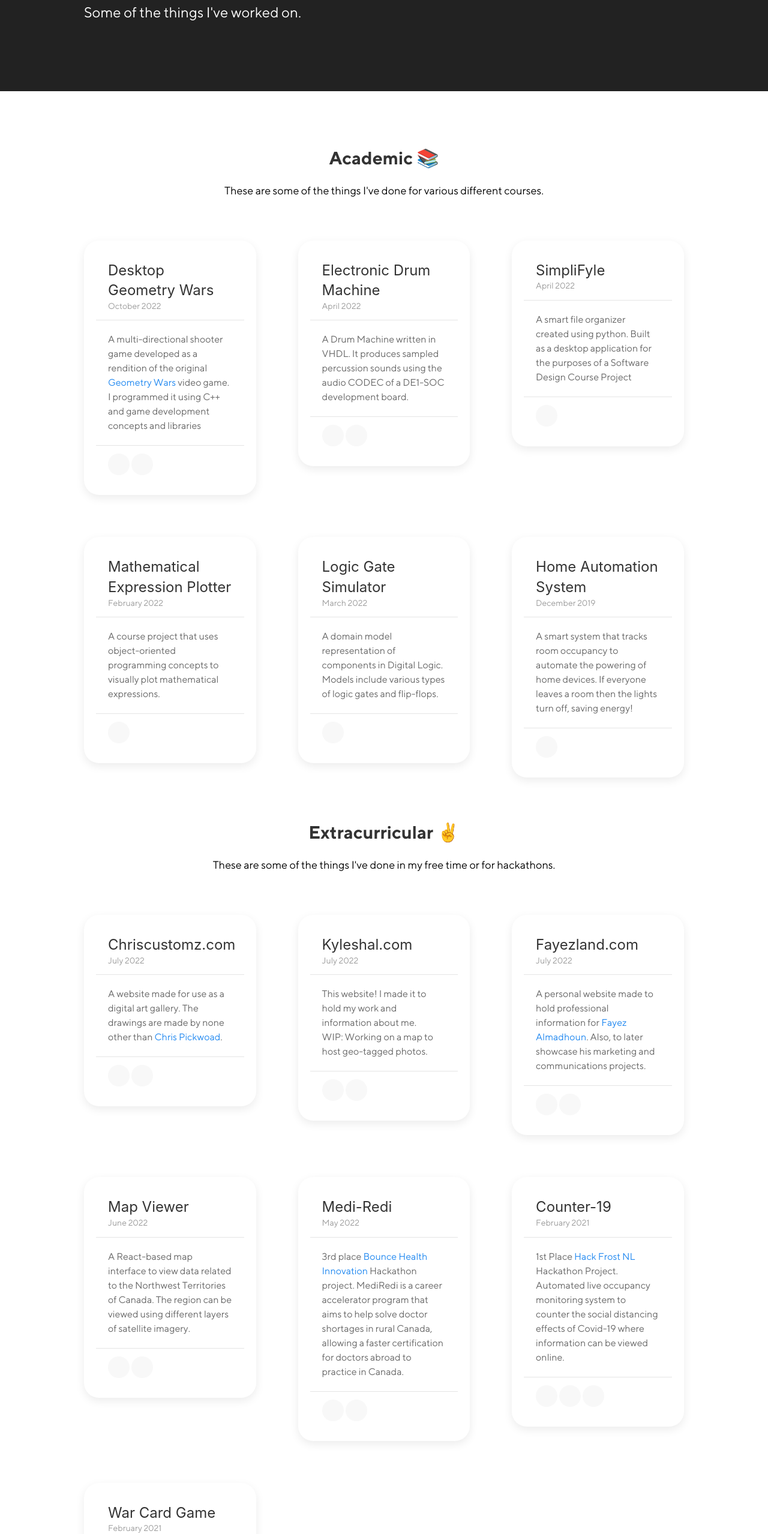
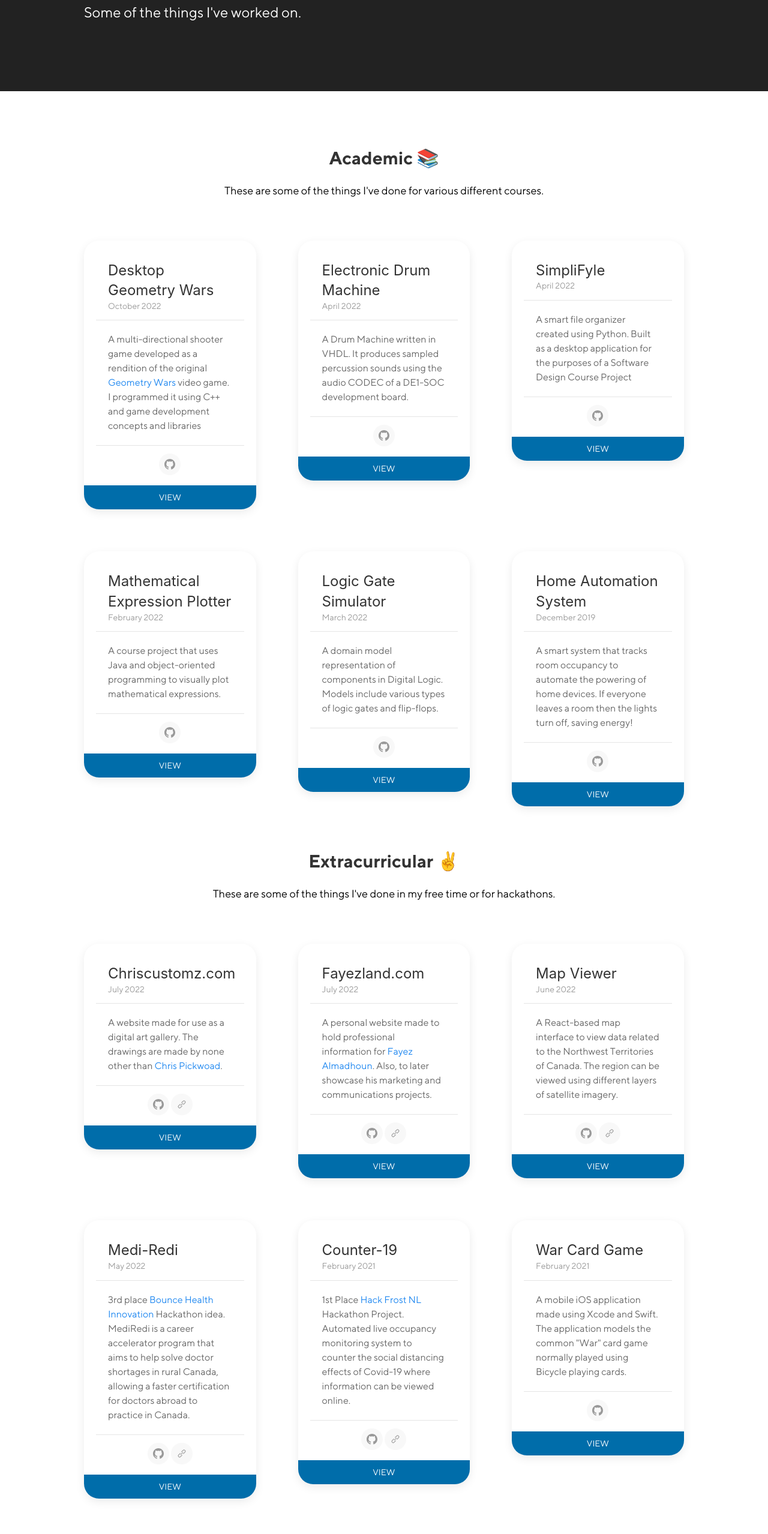
Before and after one commit to Kyle-Shal/portfolio-web, an Astro site: page /projects in a window 1280 px wide. Shown: the part 240-2797 px from the top of the page at 60% size. Built offline with nearby package versions, Linux system fonts and the light colour scheme; Astro itself is replaced by a stand-in of ours.

Commit message:
feat: images of projects

```diff
--- a/public/css/custom.css
+++ b/public/css/custom.css
@@ -32,6 +32,11 @@ footer{
 /* Modifying Classes */
 .border{
     border-radius: 20px;
+}
+
+.button-border{
+  border-radius: 0px 0px 25px 25px;
+  background-color: #006daa;
 }
 .position-center{
     position: absolute;
--- a/src/pages/projects.astro
+++ b/src/pages/projects.astro
@@ -38,9 +38,17 @@ import Layout from "../layouts/Layout.astro";
 								<p>A multi-directional shooter game developed as a rendition of the original <a href="https://www.xbox.com/en-US/games/store/geometry-wars-evolved/BP5G8K2M71PM">Geometry Wars</a> video game.
 									I programmed it using C++ and game development concepts and libraries</p>
 							</div>
-							<div class="uk-card-footer">
-								<a href="https://github.com/Kyle-Shal/vhdl-drum-machine" class="uk-icon-button" data-uk-icon="github"></a>
-								<a href="https://www.youtube.com/watch?v=ih_G2Vd_vkE&ab_channel=KyleShal" class="uk-icon-button" data-uk-icon="youtube"></a>
+							<div class="uk-card-footer uk-text-center">
+								<a href="https://github.com/Kyle-Shal/desktop-geometry-wars" class="uk-icon-button" data-uk-icon="github"></a> <br><br>
+								<a class="uk-button uk-button-secondary uk-position-bottom button-border" href="#modal-center" uk-toggle>View</a>
+								<div id="modal-center" class="uk-flex-top" uk-modal>
+									<div class="uk-modal-dialog uk-modal-body uk-margin-auto-vertical border" style="width: 1000px;">
+
+										<button class="uk-modal-close-default" type="button" uk-close></button>
+										<img src="/assets/projects/geometry-wars-1.png" alt="">
+										<img src="/assets/projects/geometry-wars-2.png" alt="">
+									</div>
+								</div>
 							</div>
 						</div>
 					</div>
@@ -62,9 +70,14 @@ import Layout from "../layouts/Layout.astro";
 								<p>A Drum Machine written in VHDL.
 									It produces sampled percussion sounds using the audio CODEC of a DE1-SOC development board.</p>
 							</div>
-							<div class="uk-card-footer">
-								<a href="https://github.com/Kyle-Shal/vhdl-drum-machine" class="uk-icon-button" data-uk-icon="github"></a>
-								<a href="https://www.youtube.com/watch?v=ih_G2Vd_vkE&ab_channel=KyleShal" class="uk-icon-button" data-uk-icon="youtube"></a>
+							<div class="uk-card-footer uk-text-center">
+								<a href="https://github.com/Kyle-Shal/vhdl-drum-machine" class="uk-icon-button" data-uk-icon="github"></a> <br><br>
+								<a class="uk-button uk-button-secondary uk-position-bottom button-border" href="#project-modal-2" uk-toggle>View</a>
+								<div id="project-modal-2" class="uk-flex-top" uk-modal>
+									<div class="uk-modal-dialog uk-modal-body uk-margin-auto-vertical border" style="width: 1000px;">
+										<button class="uk-modal-close-default" type="button" uk-close></button>
+										<iframe width="100%" height="700px" src="https://www.youtube.com/embed/ih_G2Vd_vkE" title="YouTube video player" frameborder="0" allow="accelerometer; autoplay; clipboard-write; encrypted-media; gyroscope; picture-in-picture" allowfullscreen></iframe>									</div>
+								</div>
 							</div>
 						</div>
 					</div>
@@ -80,10 +93,20 @@ import Layout from "../layouts/Layout.astro";
 								</div>
 							</div>
 							<div class="uk-card-body">
-								<p>A smart file organizer created using python. Built as a desktop application for the purposes of a Software Design Course Project</p>
+								<p>A smart file organizer created using Python. Built as a desktop application for the purposes of a Software Design Course Project</p>
 							</div>
-							<div class="uk-card-footer">
-								<a href="https://github.com/Kyle-Shal/simplifyle-file-organizer" class="uk-icon-button" data-uk-icon="github"></a>
+							<div class="uk-card-footer uk-text-center">
+								<a href="https://github.com/Kyle-Shal/simplifyle-file-organizer" class="uk-icon-button" data-uk-icon="github"></a><br><br>
+								<a class="uk-button uk-button-secondary uk-position-bottom button-border" href="#project-modal-simplifyle" uk-toggle>View</a>
+								<div id="project-modal-simplifyle" class="uk-flex-top" uk-modal>
+									<div class="uk-modal-dialog uk-modal-body uk-margin-auto-vertical border" style="width: 1000px;">
+
+										<button class="uk-modal-close-default" type="button" uk-close></button>
+										<img src="/assets/projects/simplifyle-1.png" alt="">
+										<img src="/assets/projects/simplifyle-2.png" alt="">
+										<img src="/assets/projects/simplifyle-3.png" alt="">
+									</div>
+								</div>
 							</div>
 						</div>
 					</div>
@@ -99,25 +122,19 @@ import Layout from "../layouts/Layout.astro";
 								</div>
 							</div>
 							<div class="uk-card-body">
-								<p>A course project that uses object-oriented programming concepts to visually plot mathematical expressions.
+								<p>A course project that uses Java and object-oriented programming to visually plot mathematical expressions.
 								</p>
 							</div>
-							<div class="uk-card-footer">
-								<a href="https://github.com/Kyle-Shal/expressions-and-plotting" class="uk-icon-button" data-uk-icon="github"></a>
-								<!-- <a class="uk-button uk-button-default" href="#modal-full" uk-toggle>Open</a>
+							<div class="uk-card-footer uk-text-center">
+								<a href="https://github.com/Kyle-Shal/expressions-and-plotting" class="uk-icon-button" data-uk-icon="github"></a><br><br>
+								<a class="uk-button uk-button-secondary uk-position-bottom button-border" href="#project-modal-plotter" uk-toggle>View</a>
+								<div id="project-modal-plotter" class="uk-flex-top" uk-modal>
+									<div class="uk-modal-dialog uk-modal-body uk-margin-auto-vertical border" style="width: 1000px;">
 
-								<div id="modal-full" class="uk-modal-full" uk-modal>
-									<div class="uk-modal-dialog">
-										<button class="uk-modal-close-full uk-close-large" type="button" uk-close></button>
-										<div class="uk-grid-collapse uk-child-width-1-2@s uk-flex-middle" uk-grid>
-											<div class="uk-background-cover" style="background-image: url('images/photo.jpg');" uk-height-viewport></div>
-											<div class="uk-padding-large">
-												<h1>Headline</h1>
-												<p>Lorem ipsum dolor sit amet, consectetur adipiscing elit, sed do eiusmod tempor incididunt ut labore et dolore magna aliqua. Ut enim ad minim veniam, quis nostrud exercitation ullamco laboris nisi ut aliquip ex ea commodo consequat. Duis aute irure dolor in reprehenderit in voluptate velit esse cillum dolore eu fugiat nulla pariatur. Excepteur sint occaecat cupidatat non proident, sunt in culpa qui officia deserunt mollit anim id est laborum.</p>
+										<button class="uk-modal-close-default" type="button" uk-close></button>
+										<img src="/assets/projects/mathematical-expression-plotter.png" width="100%" alt="">
 									</div>
 								</div>
-									</div>
-								</div> -->
 							</div>
 						</div>
 					</div>
@@ -135,31 +152,20 @@ import Layout from "../layouts/Layout.astro";
 							<div class="uk-card-body">
 								<p>A domain model representation of components in Digital Logic. Models include various types of logic gates and flip-flops.</p>
 							</div>
-							<div class="uk-card-footer">
-								<a href="https://github.com/Kyle-Shal/digital-simulator" class="uk-icon-button" data-uk-icon="github"></a>
+							<div class="uk-card-footer uk-text-center">
+								<a href="https://github.com/Kyle-Shal/digital-simulator" class="uk-icon-button" data-uk-icon="github"></a><br><br>
+								<a class="uk-button uk-button-secondary uk-position-bottom button-border" href="#project-modal-digital-logic" uk-toggle>View</a>
+								<div id="project-modal-digital-logic" class="uk-flex-top" uk-modal>
+									<div class="uk-modal-dialog uk-modal-body uk-margin-auto-vertical border" style="width: 1000px;">
+
+										<button class="uk-modal-close-default" type="button" uk-close></button>
+										<img src="/assets/projects/digital-logic-simulator-2.png" alt="">
+										<img src="/assets/projects/digital-logic-simulator-3.png" width="100%" alt="">
 									</div>
 								</div>
 							</div>
-					<!-- project -->
-					<!-- <div>
-						<div class="uk-card uk-card-default uk-card-small uk-card-hover uk-card-body">
-							<div class="uk-card-header">
-								<div class="uk-grid-small uk-flex-middle" uk-grid>
-									<div class="uk-width-expand">
-										<h3 class="uk-card-title uk-margin-remove-bottom">Java Calculator</h3>
-										<p class="uk-text-meta uk-margin-remove-top"><time datetime="2016-04-01T19:00">February 2022</time></p>
 						</div>
 					</div>
-							</div>
-							<div class="uk-card-body">
-								<p>A hello world calculator written in Java.</p>
-							</div>
-							<div class="uk-card-footer">
-								<a href="https://github.com/Kyle-Shal/calculator-java" class="uk-icon-button" data-uk-icon="github"></a>
-							</div>
-						</div>
-					</div> -->
-					<!-- project -->
 					<div>
 						<div class="uk-card uk-card-default uk-card-small uk-card-hover uk-card-body">
 							<div class="uk-card-header">
@@ -173,8 +179,17 @@ import Layout from "../layouts/Layout.astro";
 							<div class="uk-card-body">
 								<p>A smart system that tracks room occupancy to automate the powering of home devices. If everyone leaves a room then the lights turn off, saving energy!</p>
 							</div>
-							<div class="uk-card-footer">
-								<a href="https://github.com/Kyle-Shal/Home-Automation-System" class="uk-icon-button" data-uk-icon="github"></a>
+							<div class="uk-card-footer uk-text-center">
+								<a href="https://github.com/Kyle-Shal/Home-Automation-System" class="uk-icon-button" data-uk-icon="github"></a> <br><br>
+								<a class="uk-button uk-button-secondary uk-position-bottom button-border" href="#project-modal-home-automation" uk-toggle>View</a>
+								<div id="project-modal-home-automation" class="uk-flex-top" uk-modal>
+									<div class="uk-modal-dialog uk-modal-body uk-margin-auto-vertical border" style="width: 1000px;">
+
+										<button class="uk-modal-close-default" type="button" uk-close></button>
+										<!-- <img src="/assets/projects/home-automation-system.jpg" alt="">  -->
+										<iframe width="100%" height="700" src="https://www.youtube.com/embed/Jh8gXUCucnA" title="YouTube video player" frameborder="0" allow="accelerometer; autoplay; clipboard-write; encrypted-media; gyroscope; picture-in-picture" allowfullscreen></iframe>
+									</div>
+								</div>
 							</div>
 						</div>
 					</div>
@@ -198,32 +213,19 @@ import Layout from "../layouts/Layout.astro";
 							<div class="uk-card-body">
 								<p>A website made for use as a digital art gallery. The drawings are made by none other than <a href="https://www.instagram.com/cpickwoad/?hl=en">Chris Pickwoad</a>.</p>
 							</div>
-							<div class="uk-card-footer">
+							<div class="uk-card-footer uk-text-center">
 								<a href="https://github.com/Kyle-Shal/chris-website" class="uk-icon-button" data-uk-icon="github"></a>
-								<a href="https://www.chriscustomz.com/" class="uk-icon-button" data-uk-icon="link"></a>
+								<a href="https://www.chriscustomz.com/" class="uk-icon-button" data-uk-icon="link"></a>	<br><br>
+								<a class="uk-button uk-button-secondary uk-position-bottom button-border" href="#project-modal-chris-customz" uk-toggle>View</a>
+								<div id="project-modal-chris-customz" class="uk-flex-top" uk-modal>
+									<div class="uk-modal-dialog uk-modal-body uk-margin-auto-vertical border" style="width: 1000px;">
+										<button class="uk-modal-close-default" type="button" uk-close></button>
+										<img src="/assets/projects/chris-customz.png" alt="">
 									</div>
 								</div>
 							</div>
-					<!-- project -->
-					<div>
-						<div class="uk-card uk-card-default uk-card-small uk-card-hover uk-card-body">
-							<div class="uk-card-header">
-								<div class="uk-grid-small uk-flex-middle" uk-grid>
-									<div class="uk-width-expand">
-										<h3 class="uk-card-title uk-margin-remove-bottom">Kyleshal.com</h3>
-										<p class="uk-text-meta uk-margin-remove-top"><time datetime="2016-04-01T19:00">July 2022</time></p>
 						</div>
 					</div>
-							</div>
-							<div class="uk-card-body">
-								<p>This website! I made it to hold my work and information about me. <br>WIP: Working on a map to host geo-tagged photos.</p>
-							</div>
-							<div class="uk-card-footer">
-								<a href="https://github.com/Kyle-Shal/portfolio-web" class="uk-icon-button" data-uk-icon="github"></a>
-								<a href="http://kyleshal.com/" class="uk-icon-button" data-uk-icon="link"></a>						</div>
-						</div>
-					</div>
-					<!-- project -->
 					<div>
 						<div class="uk-card uk-card-default uk-card-small uk-card-hover uk-card-body">
 							<div class="uk-card-header">
@@ -238,9 +240,17 @@ import Layout from "../layouts/Layout.astro";
 								<p>A personal website made to hold professional information for <a href="https://www.linkedin.com/in/fayez-almadhoun/">Fayez Almadhoun</a>.
 									Also, to later showcase his marketing and communications projects.</p>
 							</div>
-							<div class="uk-card-footer">
+							<div class="uk-card-footer uk-text-center">
 								<a href="https://github.com/Kyle-Shal/fayezland-web" class="uk-icon-button" data-uk-icon="github"></a>
-								<a href="https://www.fayezland.com/" class="uk-icon-button" data-uk-icon="link"></a>						</div>
+								<a href="https://www.fayezland.com/" class="uk-icon-button" data-uk-icon="link"></a>  <br><br>
+								<a class="uk-button uk-button-secondary uk-position-bottom button-border" href="#project-modal-fayezland" uk-toggle>View</a>
+								<div id="project-modal-fayezland" class="uk-flex-top" uk-modal>
+									<div class="uk-modal-dialog uk-modal-body uk-margin-auto-vertical border" style="width: 1000px;">
+										<button class="uk-modal-close-default" type="button" uk-close></button>
+										<img src="/assets/projects/fayezland.png" alt="">
+									</div>
+								</div>
+							</div>
 						</div>
 					</div>
 					<!-- project -->
@@ -257,30 +267,19 @@ import Layout from "../layouts/Layout.astro";
 							<div class="uk-card-body">
 								<p>A React-based map interface to view data related to the Northwest Territories of Canada. The region can be viewed using different layers of satellite imagery.</p>
 							</div>
-							<div class="uk-card-footer">
+							<div class="uk-card-footer uk-text-center">
 								<a href="https://github.com/Kyle-Shal/northwest-territories-map-interface" class="uk-icon-button" data-uk-icon="github"></a>
-								<a href="https://northwest-territories-map-interface.pages.dev/" class="uk-icon-button" data-uk-icon="link"></a>						</div>
-						</div>
-					</div>
-					<!-- project -->
-					<!-- <div>
-						<div class="uk-card uk-card-default uk-card-small uk-card-hover uk-card-body">
-							<div class="uk-card-header">
-								<div class="uk-grid-small uk-flex-middle" uk-grid>
-									<div class="uk-width-expand">
-										<h3 class="uk-card-title uk-margin-remove-bottom">React Calculator</h3>
-										<p class="uk-text-meta uk-margin-remove-top"><time datetime="2016-04-01T19:00">June 2022</time></p>
+								<a href="https://northwest-territories-map-interface.pages.dev/" class="uk-icon-button" data-uk-icon="link"></a> <br><br>
+								<a class="uk-button uk-button-secondary uk-position-bottom button-border" href="#project-modal-map-viewer" uk-toggle>View</a>
+								<div id="project-modal-map-viewer" class="uk-flex-top" uk-modal>
+									<div class="uk-modal-dialog uk-modal-body uk-margin-auto-vertical border" style="width: 1000px;">
+										<button class="uk-modal-close-default" type="button" uk-close></button>
+										<img src="/assets/projects/map-viewer.png" alt="">
 									</div>
 								</div>
 							</div>
-							<div class="uk-card-body">
-								<p>A hello world calculator written in Javascript using the React framework.</p>
 						</div>
-							<div class="uk-card-footer">
-								<a href="https://github.com/Kyle-Shal/react-vite-calculator" class="uk-icon-button" data-uk-icon="github"></a>
-								<a href="https://react-vite-calculator.pages.dev/" class="uk-icon-button" data-uk-icon="link"></a>						</div>
 					</div>
-					</div> -->
 					<!-- project -->
 					<div>
 						<div class="uk-card uk-card-default uk-card-small uk-card-hover uk-card-body">
@@ -296,12 +295,21 @@ import Layout from "../layouts/Layout.astro";
 								</div>
 							</div>
 							<div class="uk-card-body">
-								<p> 3rd place <a href="https://healthinnovationmonth.ca/">Bounce Health Innovation</a> Hackathon project.
+								<p> 3rd place <a href="https://healthinnovationmonth.ca/">Bounce Health Innovation</a> Hackathon idea.
 									MediRedi is a career accelerator program that aims to help solve doctor shortages in rural Canada, allowing a faster certification for doctors abroad to practice in Canada.</p>
 							</div>
-							<div class="uk-card-footer">
+							<div class="uk-card-footer uk-text-center">
 								<a href="https://github.com/Kyle-Shal/mediredi-program" class="uk-icon-button" data-uk-icon="github"></a>
-								<a href="https://mediredi.pages.dev/" class="uk-icon-button" data-uk-icon="link"></a>						</div>
+								<a href="https://mediredi.pages.dev/" class="uk-icon-button" data-uk-icon="link"></a> <br><br>
+								<a class="uk-button uk-button-secondary uk-position-bottom button-border" href="#project-modal-mediredi" uk-toggle>View</a>
+								<div id="project-modal-mediredi" class="uk-flex-top" uk-modal>
+									<div class="uk-modal-dialog uk-modal-body uk-margin-auto-vertical border" style="width: 1000px;">
+										<button class="uk-modal-close-default" type="button" uk-close></button>
+										<img src="/assets/projects/medi-redi-1.png" alt="">
+										<img src="/assets/projects/medi-redi-2.png" alt="">
+									</div>
+								</div>
+							</div>
 						</div>
 					</div>
 					<!-- project -->
@@ -319,10 +327,17 @@ import Layout from "../layouts/Layout.astro";
 								<p> 1st Place <a href="https://hackfrostnl.ca/">Hack Frost NL</a> Hackathon Project.
 									Automated live occupancy monitoring system to counter the social distancing effects of Covid-19 where information can be viewed online.</p>
 							</div>
-							<div class="uk-card-footer">
+							<div class="uk-card-footer uk-text-center">
 								<a href="https://github.com/Kyle-Shal/Counter-19" class="uk-icon-button" data-uk-icon="github"></a>
-								<a href="https://www.youtube.com/watch?v=LDMuOS1OlVI&ab_channel=SanadAlwerfali" class="uk-icon-button" data-uk-icon="youtube"></a>
-								<a href="https://counter-19.pages.dev/" class="uk-icon-button" data-uk-icon="link"></a>
+								<a href="https://counter-19.pages.dev/" class="uk-icon-button" data-uk-icon="link"></a>	<br><br>
+								<a class="uk-button uk-button-secondary uk-position-bottom button-border" href="#project-modal-counter-19" uk-toggle>View</a>
+								<div id="project-modal-counter-19" class="uk-flex-top" uk-modal>
+									<div class="uk-modal-dialog uk-modal-body uk-margin-auto-vertical border" style="width: 1000px;">
+										<button class="uk-modal-close-default" type="button" uk-close></button>
+										<img src="/assets/projects/counter-19.png" alt="">
+										<iframe width="100%" height="600" src="https://www.youtube.com/embed/j7HYB2CeahQ" title="YouTube video player" frameborder="0" allow="accelerometer; autoplay; clipboard-write; encrypted-media; gyroscope; picture-in-picture" allowfullscreen></iframe>
+									</div>
+								</div>
 							</div>
 						</div>
 					</div>
@@ -341,8 +356,15 @@ import Layout from "../layouts/Layout.astro";
 								<p>A mobile iOS application made using Xcode and Swift.
 									The application models the common "War" card game normally played using Bicycle playing cards.</p>
 							</div>
-							<div class="uk-card-footer">
-								<a href="https://github.com/Kyle-Shal/WarCardGame" class="uk-icon-button" data-uk-icon="github"></a>
+							<div class="uk-card-footer uk-text-center">
+								<a href="https://github.com/Kyle-Shal/WarCardGame" class="uk-icon-button" data-uk-icon="github"></a> <br><br>
+								<a class="uk-button uk-button-secondary uk-position-bottom button-border" href="#project-modal-war-card-game" uk-toggle>View</a>
+								<div id="project-modal-war-card-game" class="uk-flex-top" uk-modal>
+									<div class="uk-modal-dialog uk-modal-body uk-margin-auto-vertical border" style="width: 1000px;">
+										<button class="uk-modal-close-default" type="button" uk-close></button>
+										<img src="/assets/projects/war-card-game.png" alt="">
+									</div>
+								</div>
 							</div>
 						</div>
 					</div>
```
Also changed, not shown: public/assets/projects/counter-19.png (added), public/assets/projects/digital-logic-simulator-1.png (added), public/assets/projects/digital-logic-simulator-2.png (added), public/assets/projects/digital-logic-simulator-3.png (added), public/assets/projects/fayezland.png (added), public/assets/projects/geometry-wars-1.png (added), public/assets/projects/geometry-wars-2.png (added), public/assets/projects/home-automation-system.jpg (added), public/assets/projects/mathematical-expression-plotter.png (added), public/assets/projects/medi-redi-1.png (added), public/assets/projects/medi-redi-2.png (added), public/assets/projects/simplifyle-1.png (added), public/assets/projects/simplifyle-2.png (added), public/assets/projects/simplifyle-3.png (added), 1 more files, 2 other files. Lines whose indentation alone changed are shown as unchanged.
